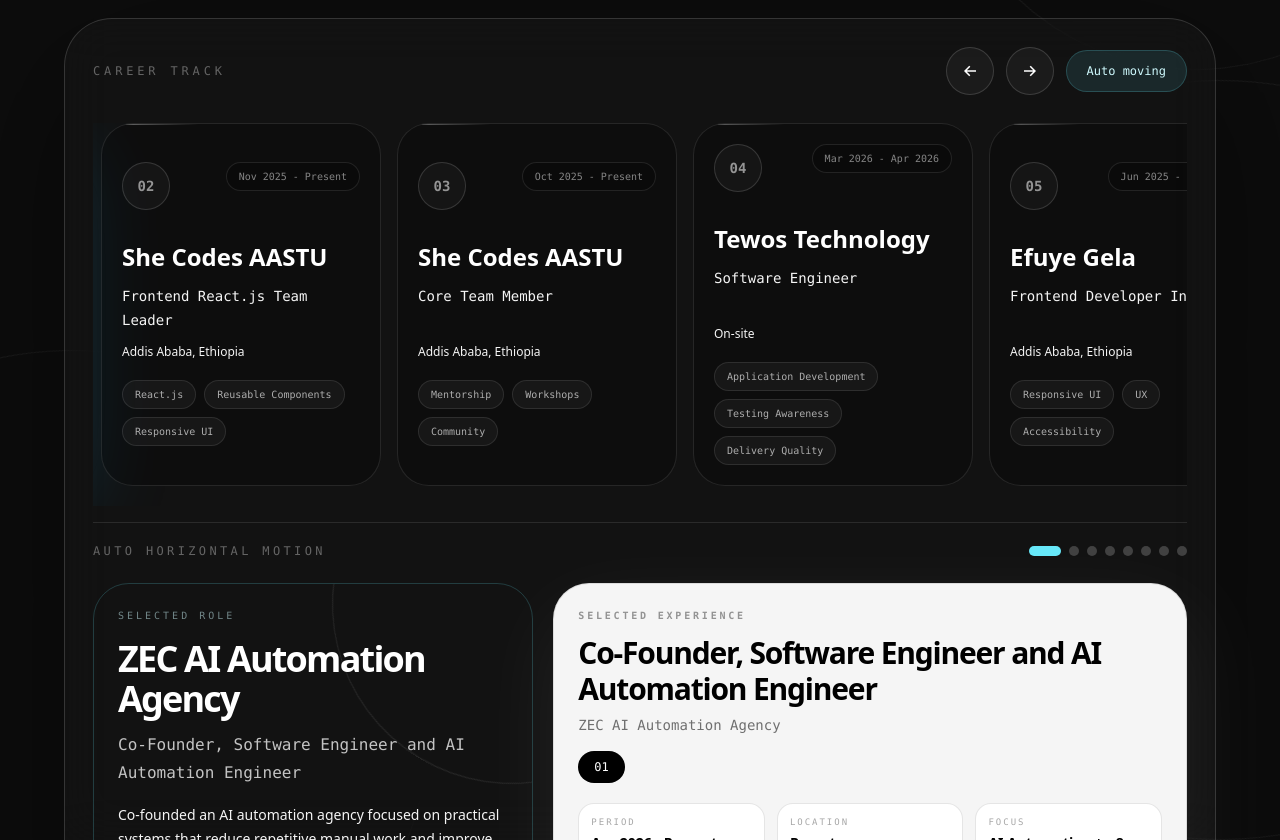
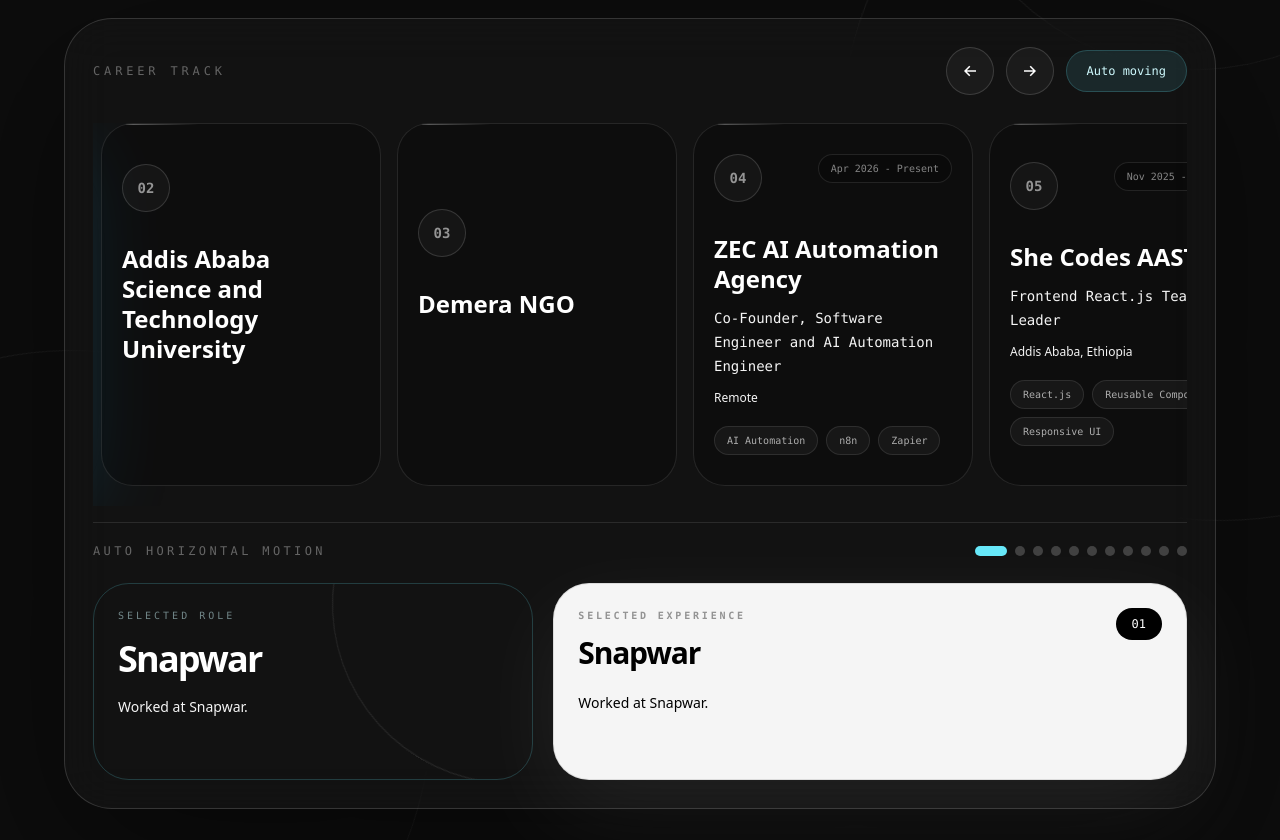
Before and after one commit to Elsa2116/Elsa_Alemayehu_Portfolio, a React (Vite) app: page / in a window 1280 px wide. Shown: the part 11160-12000 px from the top of the page. Built offline with nearby package versions, Linux system fonts and the light colour scheme.

Commit message:
Add Snapwar, AASTU, and Demera NGO experience

```diff
--- a/src/App.jsx
+++ b/src/App.jsx
@@ -143,6 +143,33 @@
 ];
 
 const experience = [
+  {
+    date: "",
+    company: "Snapwar",
+    role: "",
+    location: "",
+    stack: [],
+    summary: "Worked at Snapwar.",
+    bullets: []
+  },
+  {
+    date: "",
+    company: "Addis Ababa Science and Technology University",
+    role: "",
+    location: "",
+    stack: [],
+    summary: "Worked at Addis Ababa Science and Technology University.",
+    bullets: []
+  },
+  {
+    date: "",
+    company: "Demera NGO",
+    role: "",
+    location: "",
+    stack: [],
+    summary: "Worked at Demera NGO.",
+    bullets: []
+  },
   {
     date: "Apr 2026 - Present",
     company: "ZEC AI Automation Agency",
@@ -774,13 +801,13 @@
       <div className="flex flex-wrap items-start justify-between gap-4">
         <div>
           <p className="mono text-[10px] font-black uppercase tracking-[0.28em] text-black/40">Selected experience</p>
-          <h3 className="mt-3 max-w-2xl text-2xl font-semibold leading-tight tracking-[-0.04em] md:text-3xl">{item.role}</h3>
-          <p className="mt-2 font-mono text-sm text-black/55">{item.company}</p>
+          <h3 className="mt-3 max-w-2xl text-2xl font-semibold leading-tight tracking-[-0.04em] md:text-3xl">{item.role || item.company}</h3>
+          {item.role && <p className="mt-2 font-mono text-sm text-black/55">{item.company}</p>}
         </div>
         <span className="rounded-full bg-black px-4 py-2 font-mono text-xs text-white">0{index + 1}</span>
       </div>
 
-      <div className="mt-5 grid gap-3 sm:grid-cols-3">
+      {(item.date || item.location || item.stack.length > 0) && <div className="mt-5 grid gap-3 sm:grid-cols-3">
         <div className="rounded-2xl border border-black/10 bg-white p-3">
           <p className="mono text-[9px] uppercase tracking-[0.22em] text-black/35">Period</p>
           <p className="mt-1 text-sm font-semibold">{item.date}</p>
@@ -793,7 +820,7 @@
           <p className="mono text-[9px] uppercase tracking-[0.22em] text-black/35">Focus</p>
           <p className="mt-1 text-sm font-semibold">{item.stack.slice(0, 2).join(" + ")}</p>
         </div>
-      </div>
+      </div>}
 
       <p className="mt-5 text-sm leading-6 text-black/68">{item.summary}</p>
 
@@ -1680,7 +1707,7 @@
   { name: "LeetCode badges use improved official-style labels", passed: leetcodeProfile.badges.length === 3 },
   { name: "LeetCode profile visual renders without broken image", passed: leetcodeProfile.screenshot === null && typeof LeetCodeProfileImage === "function" },
   { name: "LeetCode language list is complete", passed: leetcodeProfile.languages.length === 7 && leetcodeProfile.languages.some(([lang, count]) => lang === "Java" && count === 34) && leetcodeProfile.languages.some(([lang, count]) => lang === "Bash" && count === 2) },
-  { name: "experience detail component exists and uses compact CV data", passed: typeof ExperienceDetailCard === "function" && experience.every((item) => item.bullets.length >= 2 && item.location && item.date) }
+  { name: "experience detail component supports confirmed details and organization-only entries", passed: typeof ExperienceDetailCard === "function" && experience.every((item) => item.company && item.summary && Array.isArray(item.bullets) && Array.isArray(item.stack)) }
 ];
 
 tests.forEach((test) => console.assert(test.passed, `Test failed: ${test.name}`));
@@ -2063,7 +2090,7 @@
                     <motion.div animate={{ x: ["-50%", "150%"] }} transition={{ duration: 6 + index * 0.18, repeat: Infinity, ease: "easeInOut" }} className="absolute top-0 h-px w-1/2 bg-gradient-to-r from-transparent via-white/35 to-transparent" />
                     <div className="mb-8 flex items-start justify-between gap-4">
                       <span className={isSelected ? "grid h-12 w-12 place-items-center rounded-full bg-cyan-300 font-mono text-sm font-black text-black" : "grid h-12 w-12 place-items-center rounded-full border border-white/15 bg-white/[0.03] font-mono text-sm font-black text-white/55"}>0{index + 1}</span>
-                      <span className="rounded-full border border-white/10 bg-black/25 px-3 py-1.5 font-mono text-[10px] text-white/50">{item.date}</span>
+                      {item.date && <span className="rounded-full border border-white/10 bg-black/25 px-3 py-1.5 font-mono text-[10px] text-white/50">{item.date}</span>}
                     </div>
                     <h3 className="text-2xl font-semibold leading-tight text-white">{item.company}</h3>
                     <p className="mono mt-3 min-h-[48px] text-sm leading-6 text-white/72">{item.role}</p>
@@ -2105,7 +2132,7 @@
                 <h3 className="mt-4 text-3xl font-semibold leading-tight tracking-[-0.05em] text-white md:text-4xl">{experience[activeExperience].company}</h3>
                 <p className="mono mt-3 text-base leading-7 text-white/75">{experience[activeExperience].role}</p>
                 <p className="mt-4 line-clamp-3 text-sm leading-6 text-white/62">{experience[activeExperience].summary}</p>
-                <div className="mt-5 grid gap-3 sm:grid-cols-2">
+                {(experience[activeExperience].date || experience[activeExperience].location) && <div className="mt-5 grid gap-3 sm:grid-cols-2">
                   <div className="rounded-2xl border border-white/10 bg-black/25 p-3">
                     <p className="mono text-[9px] uppercase tracking-[0.22em] text-white/35">Period</p>
                     <p className="mt-1 text-sm font-semibold text-white">{experience[activeExperience].date}</p>
@@ -2114,7 +2141,7 @@
                     <p className="mono text-[9px] uppercase tracking-[0.22em] text-white/35">Location</p>
                     <p className="mt-1 text-sm font-semibold text-white">{experience[activeExperience].location}</p>
                   </div>
-                </div>
+                </div>}
               </div>
             </motion.div>
 
```
